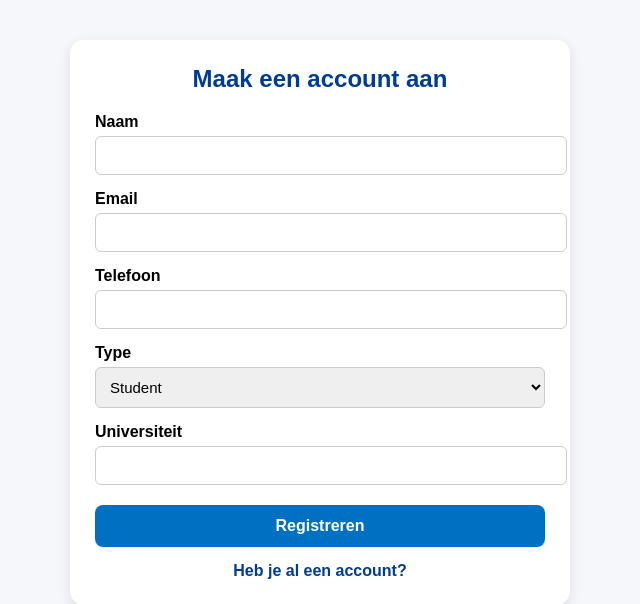
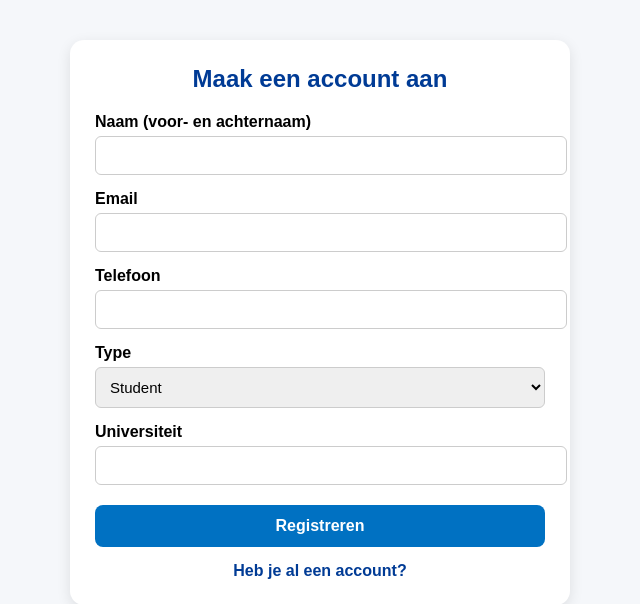
Before and after one commit to A-D-DBS-application/web-application-2025-group-7, a Flask app: page /register in a window 1280 px wide. Shown: the part 120-724 px from the top of the page, without its empty margins (320-960 px from the left). Run offline with Flask 3, Linux system fonts and the light colour scheme.

Commit message:
Naam (voor - en achternaam)

```diff
--- a/Flask/app/templates/login.html
+++ b/Flask/app/templates/login.html
@@ -131,15 +131,17 @@
                 <option value="admin">Admin</option>
             </select>
 
+            <!-- ALTIJD ZICHTBAAR VOOR GEWONE GEBRUIKERS -->
             <div id="user-fields">
                 <label>Email</label>
                 <input type="email" name="email">
                 <span style="font-size: 12px; color:#666;">(Of gebruik naam indien geen e-mail)</span>
 
-                <label>Naam</label>
+                <label>Naam (voor- en achternaam)</label>
                 <input type="text" name="naam">
             </div>
 
+            <!-- ENKEL ADMIN -->
             <div id="admin-fields" style="display:none;">
                 <label>Admin gebruiker</label>
                 <input type="text" name="admin_username">
--- a/Flask/app/templates/register.html
+++ b/Flask/app/templates/register.html
@@ -92,7 +92,8 @@
     <script>
     function toggleUni() {
         var rol = document.getElementById('rol').value;
-        document.getElementById('uni-row').style.display = rol === 'student' ? 'block' : 'none';
+        document.getElementById('uni-row').style.display =
+            rol === 'student' ? 'block' : 'none';
     }
     </script>
 </head>
@@ -109,7 +110,7 @@
 
         <form method="POST">
 
-            <label>Naam</label>
+            <label>Naam (voor- en achternaam)</label>
             <input type="text" name="naam" required>
 
             <label>Email</label>
```
